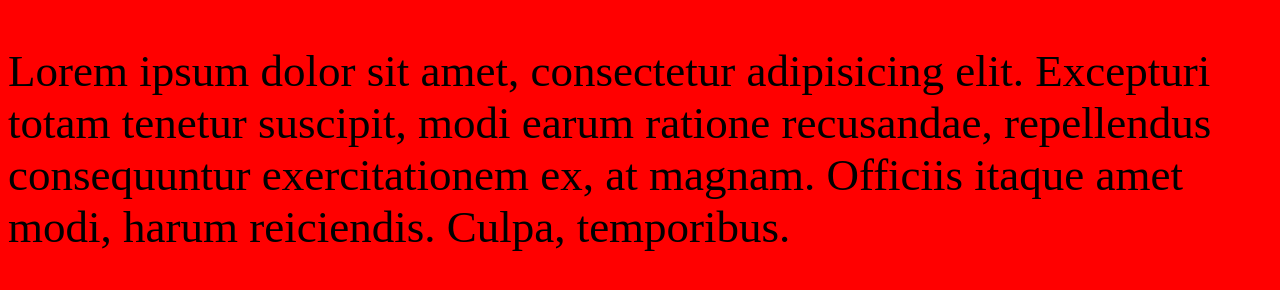
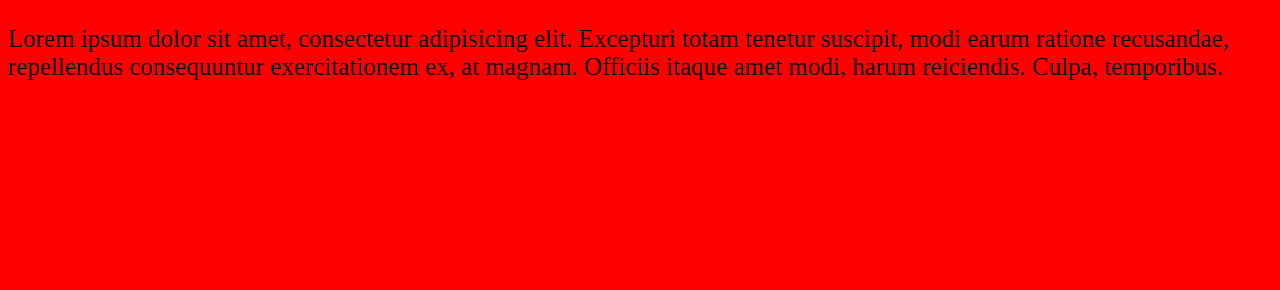
Before and after one commit to kostyaivashko/mygit, a plain HTML site: page index.html in a window 1280 px wide. Drawn offline with Linux system fonts and the light colour scheme.

Commit message:
style red plus font size2

```diff
--- a/css/style.css
+++ b/css/style.css
@@ -1,6 +1,8 @@
 body{
 	background-color: red;
+	width: 500px
+	margin: 0 auto;
 }
 p{
-	font-size: 45px;
+	font-size: 25px;
 }
```
